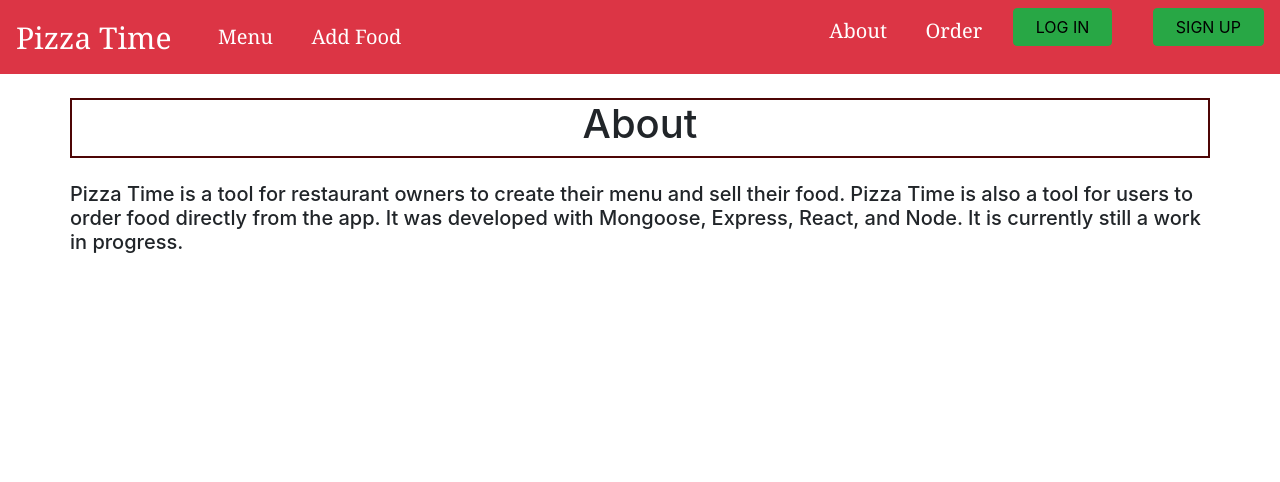
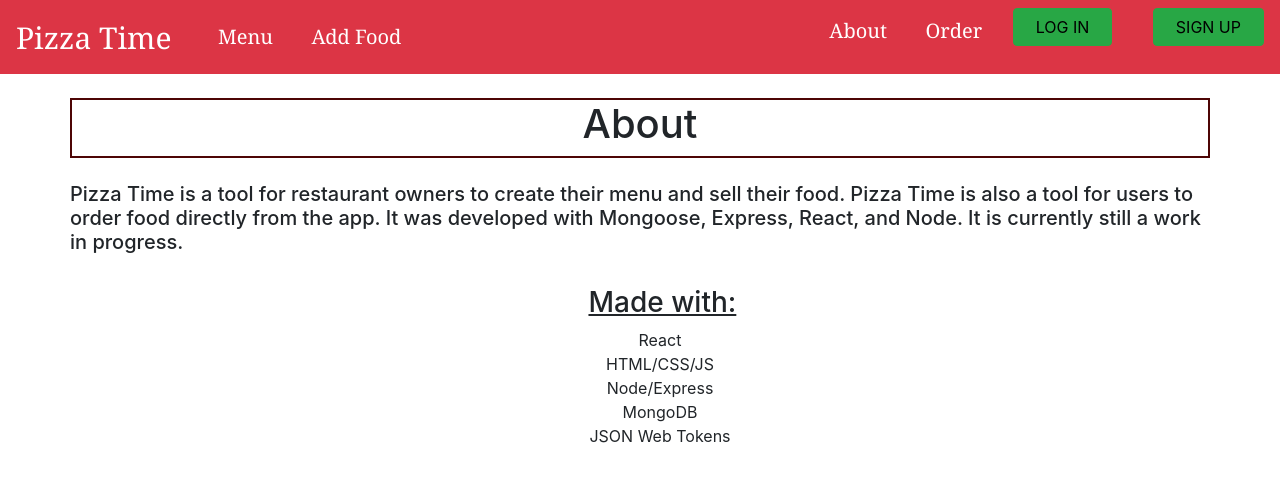
Before and after one commit to AJS3993/pizza-time, a React (Create React App) app: page /profile in a window 1280 px wide. Shown: the top 482 px of the page. Built offline with nearby package versions, Linux system fonts and the light colour scheme; no server answers.

Commit message:
about page

```diff
--- /dev/null
+++ b/src/pages/ProfilePage/ProfilePage.css
@@ -0,0 +1,3 @@
+li{
+    list-style-type:none;
+}
--- a/src/pages/ProfilePage/ProfilePage.jsx
+++ b/src/pages/ProfilePage/ProfilePage.jsx
@@ -1,6 +1,7 @@
 import  {MDBContainer, MDBRow, MDBCol} from "mdbreact";
 import React from "react";
 import NavBar from "../../components/NavBar/NavBar";
+import "./ProfilePage.css";
 
 
 const ProfilePage = () => {
@@ -19,6 +20,18 @@ const ProfilePage = () => {
             <h5>Pizza Time is a tool for restaurant owners to create their menu and sell their food. Pizza Time is also a tool for users to order food directly from the app. It was developed with Mongoose, Express, React, and Node. It is currently still a work in progress.</h5>
         </MDBRow>
       </MDBContainer>
+      <br/>
+
+<center>
+  <h3>&nbsp;&nbsp;&nbsp;&nbsp;&nbsp;&nbsp;<u>Made with:</u></h3>
+      <ul>
+        <li>React</li>
+        <li>HTML/CSS/JS</li>
+        <li>Node/Express</li>
+        <li>MongoDB</li>
+        <li>JSON Web Tokens</li>
+      </ul>
+      </center>
     </div>
   );
 };
```
